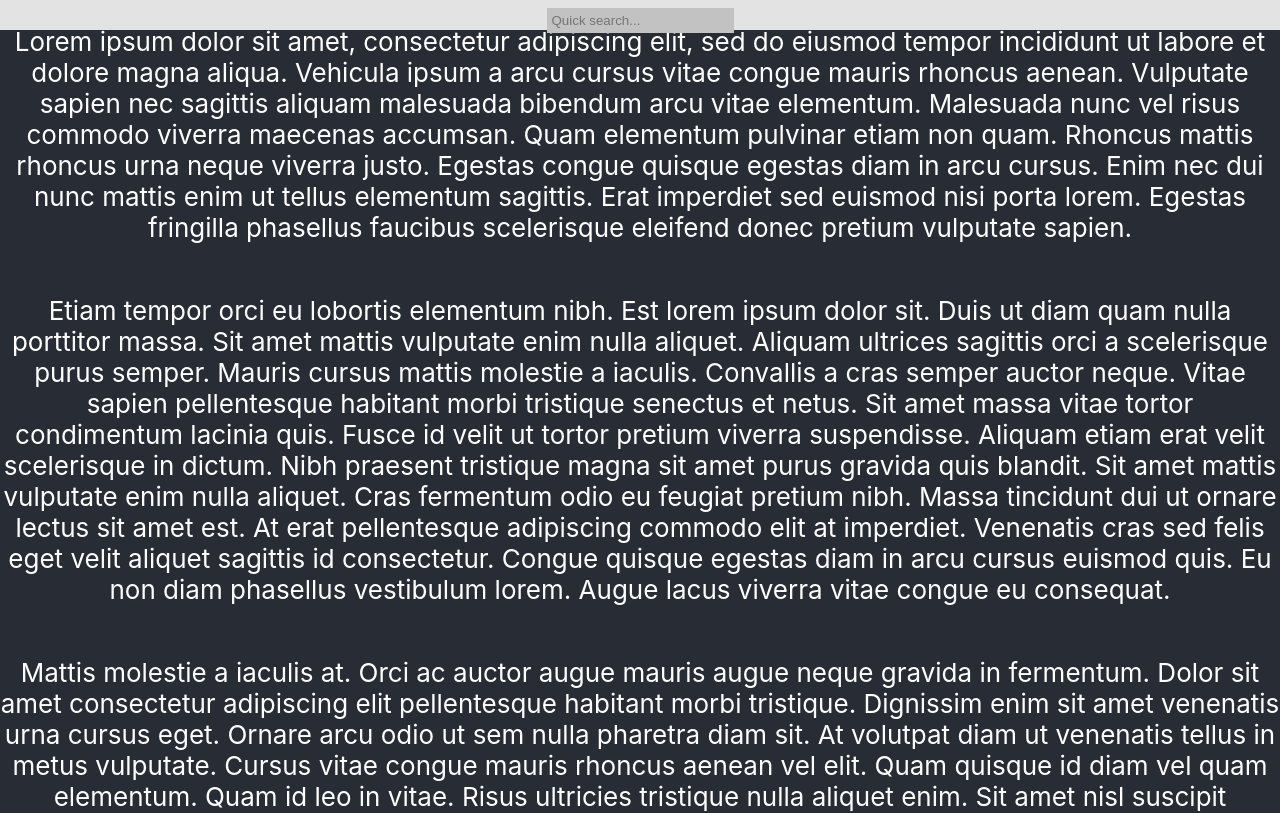
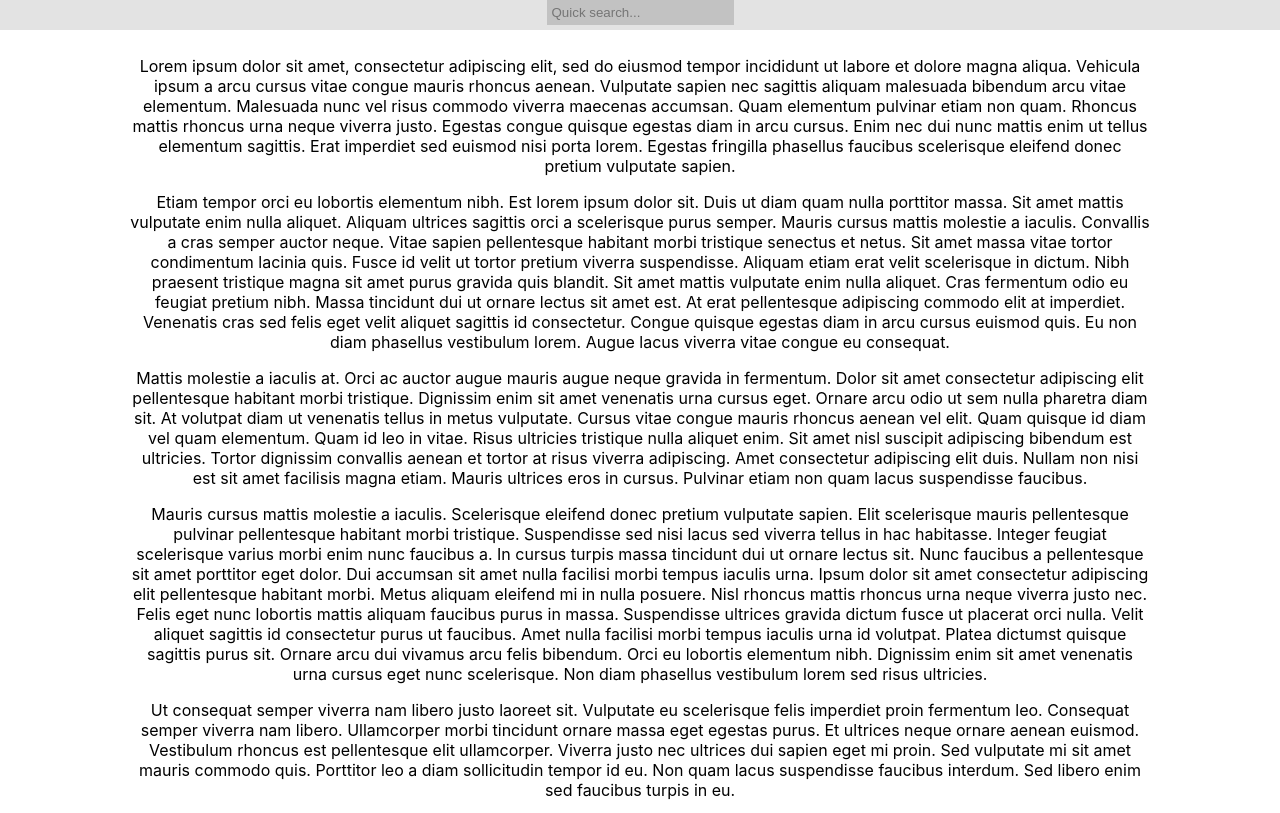
Before and after one commit to stefek99/react-coding-test, a React (Create React App) app: page / in a window 1280 px wide. Shown: the top 813 px of the page. Built offline with nearby package versions, Linux system fonts and the light colour scheme.

Commit message:
Cleanup unused CSS

```diff
--- a/src/App.css
+++ b/src/App.css
@@ -2,37 +2,8 @@
   text-align: center;
 }
 
-.App-logo {
-  height: 40vmin;
-  pointer-events: none;
+.content {
+  padding-top: 40px;
+  max-width: 80vw;
+  margin: 0 auto;
 }
-
-@media (prefers-reduced-motion: no-preference) {
-  .App-logo {
-    animation: App-logo-spin infinite 20s linear;
-  }
-}
-
-.App-header {
-  background-color: #282c34;
-  min-height: 100vh;
-  display: flex;
-  flex-direction: column;
-  align-items: center;
-  justify-content: center;
-  font-size: calc(10px + 2vmin);
-  color: white;
-}
-
-.App-link {
-  color: #61dafb;
-}
-
-@keyframes App-logo-spin {
-  from {
-    transform: rotate(0deg);
-  }
-  to {
-    transform: rotate(360deg);
-  }
-}
--- a/src/App.js
+++ b/src/App.js
@@ -5,17 +5,17 @@
 function App() {
   return (
     <div className="App">
-      <header className="App-header">
 
         <Header />
 
-        <p>Lorem ipsum dolor sit amet, consectetur adipiscing elit, sed do eiusmod tempor incididunt ut labore et dolore magna aliqua. Vehicula ipsum a arcu cursus vitae congue mauris rhoncus aenean. Vulputate sapien nec sagittis aliquam malesuada bibendum arcu vitae elementum. Malesuada nunc vel risus commodo viverra maecenas accumsan. Quam elementum pulvinar etiam non quam. Rhoncus mattis rhoncus urna neque viverra justo. Egestas congue quisque egestas diam in arcu cursus. Enim nec dui nunc mattis enim ut tellus elementum sagittis. Erat imperdiet sed euismod nisi porta lorem. Egestas fringilla phasellus faucibus scelerisque eleifend donec pretium vulputate sapien.</p>
-        <p>Etiam tempor orci eu lobortis elementum nibh. Est lorem ipsum dolor sit. Duis ut diam quam nulla porttitor massa. Sit amet mattis vulputate enim nulla aliquet. Aliquam ultrices sagittis orci a scelerisque purus semper. Mauris cursus mattis molestie a iaculis. Convallis a cras semper auctor neque. Vitae sapien pellentesque habitant morbi tristique senectus et netus. Sit amet massa vitae tortor condimentum lacinia quis. Fusce id velit ut tortor pretium viverra suspendisse. Aliquam etiam erat velit scelerisque in dictum. Nibh praesent tristique magna sit amet purus gravida quis blandit. Sit amet mattis vulputate enim nulla aliquet. Cras fermentum odio eu feugiat pretium nibh. Massa tincidunt dui ut ornare lectus sit amet est. At erat pellentesque adipiscing commodo elit at imperdiet. Venenatis cras sed felis eget velit aliquet sagittis id consectetur. Congue quisque egestas diam in arcu cursus euismod quis. Eu non diam phasellus vestibulum lorem. Augue lacus viverra vitae congue eu consequat.</p>
-        <p>Mattis molestie a iaculis at. Orci ac auctor augue mauris augue neque gravida in fermentum. Dolor sit amet consectetur adipiscing elit pellentesque habitant morbi tristique. Dignissim enim sit amet venenatis urna cursus eget. Ornare arcu odio ut sem nulla pharetra diam sit. At volutpat diam ut venenatis tellus in metus vulputate. Cursus vitae congue mauris rhoncus aenean vel elit. Quam quisque id diam vel quam elementum. Quam id leo in vitae. Risus ultricies tristique nulla aliquet enim. Sit amet nisl suscipit adipiscing bibendum est ultricies. Tortor dignissim convallis aenean et tortor at risus viverra adipiscing. Amet consectetur adipiscing elit duis. Nullam non nisi est sit amet facilisis magna etiam. Mauris ultrices eros in cursus. Pulvinar etiam non quam lacus suspendisse faucibus.</p>
-        <p>Mauris cursus mattis molestie a iaculis. Scelerisque eleifend donec pretium vulputate sapien. Elit scelerisque mauris pellentesque pulvinar pellentesque habitant morbi tristique. Suspendisse sed nisi lacus sed viverra tellus in hac habitasse. Integer feugiat scelerisque varius morbi enim nunc faucibus a. In cursus turpis massa tincidunt dui ut ornare lectus sit. Nunc faucibus a pellentesque sit amet porttitor eget dolor. Dui accumsan sit amet nulla facilisi morbi tempus iaculis urna. Ipsum dolor sit amet consectetur adipiscing elit pellentesque habitant morbi. Metus aliquam eleifend mi in nulla posuere. Nisl rhoncus mattis rhoncus urna neque viverra justo nec. Felis eget nunc lobortis mattis aliquam faucibus purus in massa. Suspendisse ultrices gravida dictum fusce ut placerat orci nulla. Velit aliquet sagittis id consectetur purus ut faucibus. Amet nulla facilisi morbi tempus iaculis urna id volutpat. Platea dictumst quisque sagittis purus sit. Ornare arcu dui vivamus arcu felis bibendum. Orci eu lobortis elementum nibh. Dignissim enim sit amet venenatis urna cursus eget nunc scelerisque. Non diam phasellus vestibulum lorem sed risus ultricies.</p>
-        <p>Ut consequat semper viverra nam libero justo laoreet sit. Vulputate eu scelerisque felis imperdiet proin fermentum leo. Consequat semper viverra nam libero. Ullamcorper morbi tincidunt ornare massa eget egestas purus. Et ultrices neque ornare aenean euismod. Vestibulum rhoncus est pellentesque elit ullamcorper. Viverra justo nec ultrices dui sapien eget mi proin. Sed vulputate mi sit amet mauris commodo quis. Porttitor leo a diam sollicitudin tempor id eu. Non quam lacus suspendisse faucibus interdum. Sed libero enim sed faucibus turpis in eu</p>
+        <div className="content">
+          <p>Lorem ipsum dolor sit amet, consectetur adipiscing elit, sed do eiusmod tempor incididunt ut labore et dolore magna aliqua. Vehicula ipsum a arcu cursus vitae congue mauris rhoncus aenean. Vulputate sapien nec sagittis aliquam malesuada bibendum arcu vitae elementum. Malesuada nunc vel risus commodo viverra maecenas accumsan. Quam elementum pulvinar etiam non quam. Rhoncus mattis rhoncus urna neque viverra justo. Egestas congue quisque egestas diam in arcu cursus. Enim nec dui nunc mattis enim ut tellus elementum sagittis. Erat imperdiet sed euismod nisi porta lorem. Egestas fringilla phasellus faucibus scelerisque eleifend donec pretium vulputate sapien.</p>
+          <p>Etiam tempor orci eu lobortis elementum nibh. Est lorem ipsum dolor sit. Duis ut diam quam nulla porttitor massa. Sit amet mattis vulputate enim nulla aliquet. Aliquam ultrices sagittis orci a scelerisque purus semper. Mauris cursus mattis molestie a iaculis. Convallis a cras semper auctor neque. Vitae sapien pellentesque habitant morbi tristique senectus et netus. Sit amet massa vitae tortor condimentum lacinia quis. Fusce id velit ut tortor pretium viverra suspendisse. Aliquam etiam erat velit scelerisque in dictum. Nibh praesent tristique magna sit amet purus gravida quis blandit. Sit amet mattis vulputate enim nulla aliquet. Cras fermentum odio eu feugiat pretium nibh. Massa tincidunt dui ut ornare lectus sit amet est. At erat pellentesque adipiscing commodo elit at imperdiet. Venenatis cras sed felis eget velit aliquet sagittis id consectetur. Congue quisque egestas diam in arcu cursus euismod quis. Eu non diam phasellus vestibulum lorem. Augue lacus viverra vitae congue eu consequat.</p>
+          <p>Mattis molestie a iaculis at. Orci ac auctor augue mauris augue neque gravida in fermentum. Dolor sit amet consectetur adipiscing elit pellentesque habitant morbi tristique. Dignissim enim sit amet venenatis urna cursus eget. Ornare arcu odio ut sem nulla pharetra diam sit. At volutpat diam ut venenatis tellus in metus vulputate. Cursus vitae congue mauris rhoncus aenean vel elit. Quam quisque id diam vel quam elementum. Quam id leo in vitae. Risus ultricies tristique nulla aliquet enim. Sit amet nisl suscipit adipiscing bibendum est ultricies. Tortor dignissim convallis aenean et tortor at risus viverra adipiscing. Amet consectetur adipiscing elit duis. Nullam non nisi est sit amet facilisis magna etiam. Mauris ultrices eros in cursus. Pulvinar etiam non quam lacus suspendisse faucibus.</p>
+          <p>Mauris cursus mattis molestie a iaculis. Scelerisque eleifend donec pretium vulputate sapien. Elit scelerisque mauris pellentesque pulvinar pellentesque habitant morbi tristique. Suspendisse sed nisi lacus sed viverra tellus in hac habitasse. Integer feugiat scelerisque varius morbi enim nunc faucibus a. In cursus turpis massa tincidunt dui ut ornare lectus sit. Nunc faucibus a pellentesque sit amet porttitor eget dolor. Dui accumsan sit amet nulla facilisi morbi tempus iaculis urna. Ipsum dolor sit amet consectetur adipiscing elit pellentesque habitant morbi. Metus aliquam eleifend mi in nulla posuere. Nisl rhoncus mattis rhoncus urna neque viverra justo nec. Felis eget nunc lobortis mattis aliquam faucibus purus in massa. Suspendisse ultrices gravida dictum fusce ut placerat orci nulla. Velit aliquet sagittis id consectetur purus ut faucibus. Amet nulla facilisi morbi tempus iaculis urna id volutpat. Platea dictumst quisque sagittis purus sit. Ornare arcu dui vivamus arcu felis bibendum. Orci eu lobortis elementum nibh. Dignissim enim sit amet venenatis urna cursus eget nunc scelerisque. Non diam phasellus vestibulum lorem sed risus ultricies.</p>
+          <p>Ut consequat semper viverra nam libero justo laoreet sit. Vulputate eu scelerisque felis imperdiet proin fermentum leo. Consequat semper viverra nam libero. Ullamcorper morbi tincidunt ornare massa eget egestas purus. Et ultrices neque ornare aenean euismod. Vestibulum rhoncus est pellentesque elit ullamcorper. Viverra justo nec ultrices dui sapien eget mi proin. Sed vulputate mi sit amet mauris commodo quis. Porttitor leo a diam sollicitudin tempor id eu. Non quam lacus suspendisse faucibus interdum. Sed libero enim sed faucibus turpis in eu.</p>
+        </div>
 
-      </header>
     </div>
   );
 }
```
